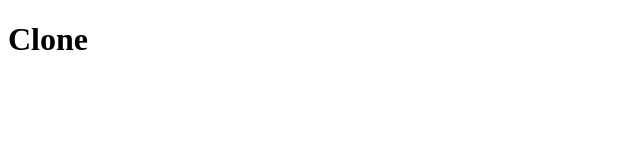
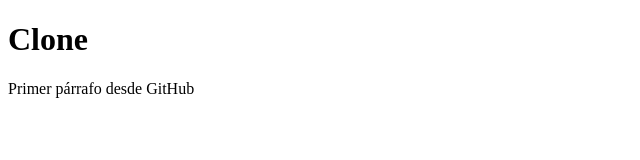
Before and after one commit to seba08/proyecto-web, a plain HTML site: page index.html in a window 1280 px wide. Shown: the whole page, without its empty margins (0-640 px from the left). Drawn offline with Linux system fonts and the light colour scheme.

Commit message:
Update index.html

```diff
--- a/index.html
+++ b/index.html
@@ -8,5 +8,6 @@
 </head>
 <body>
     <h1>Clone</h1>
+    <p>Primer párrafo desde GitHub</p>
 </body>
 </html>
```
